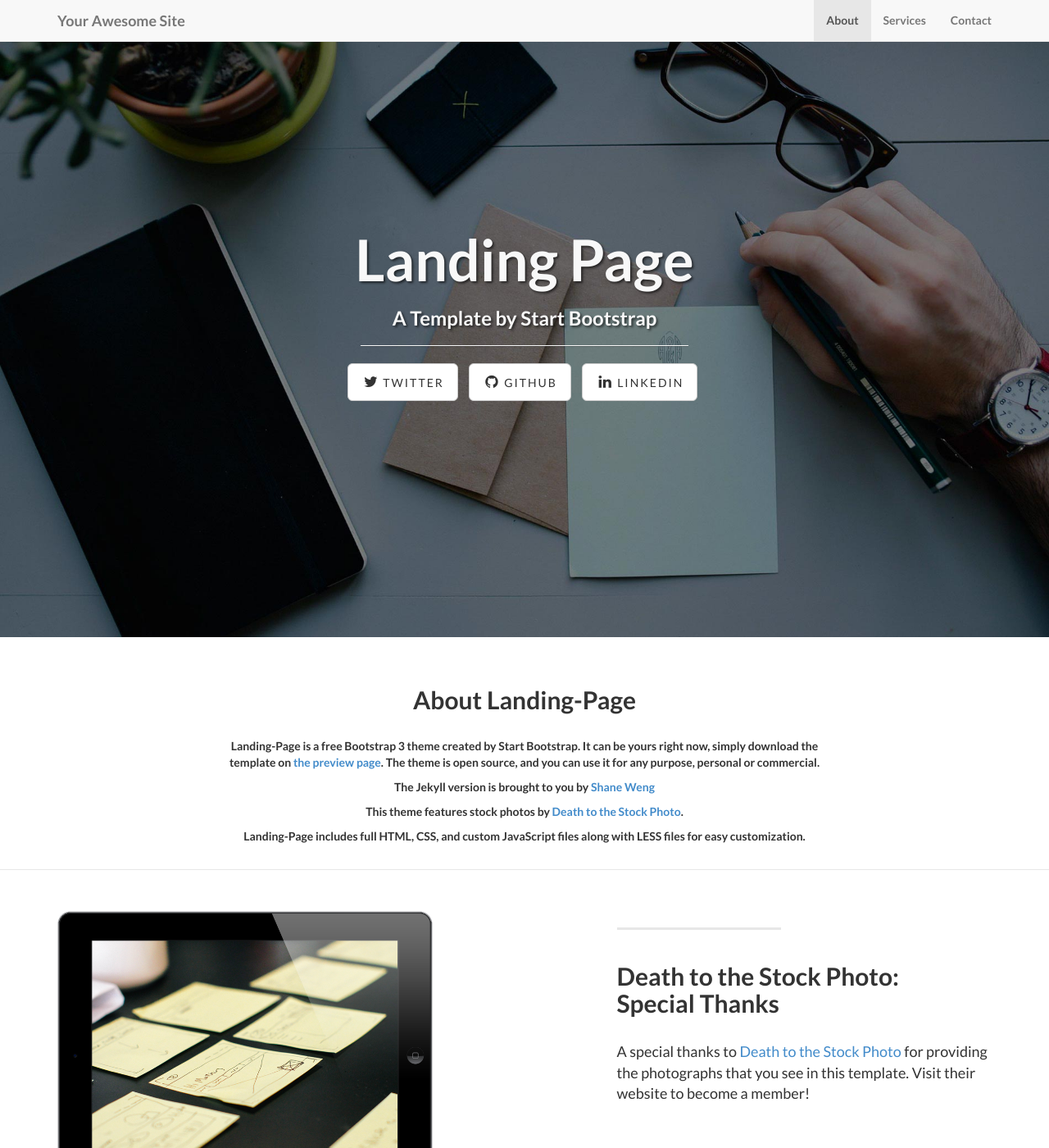
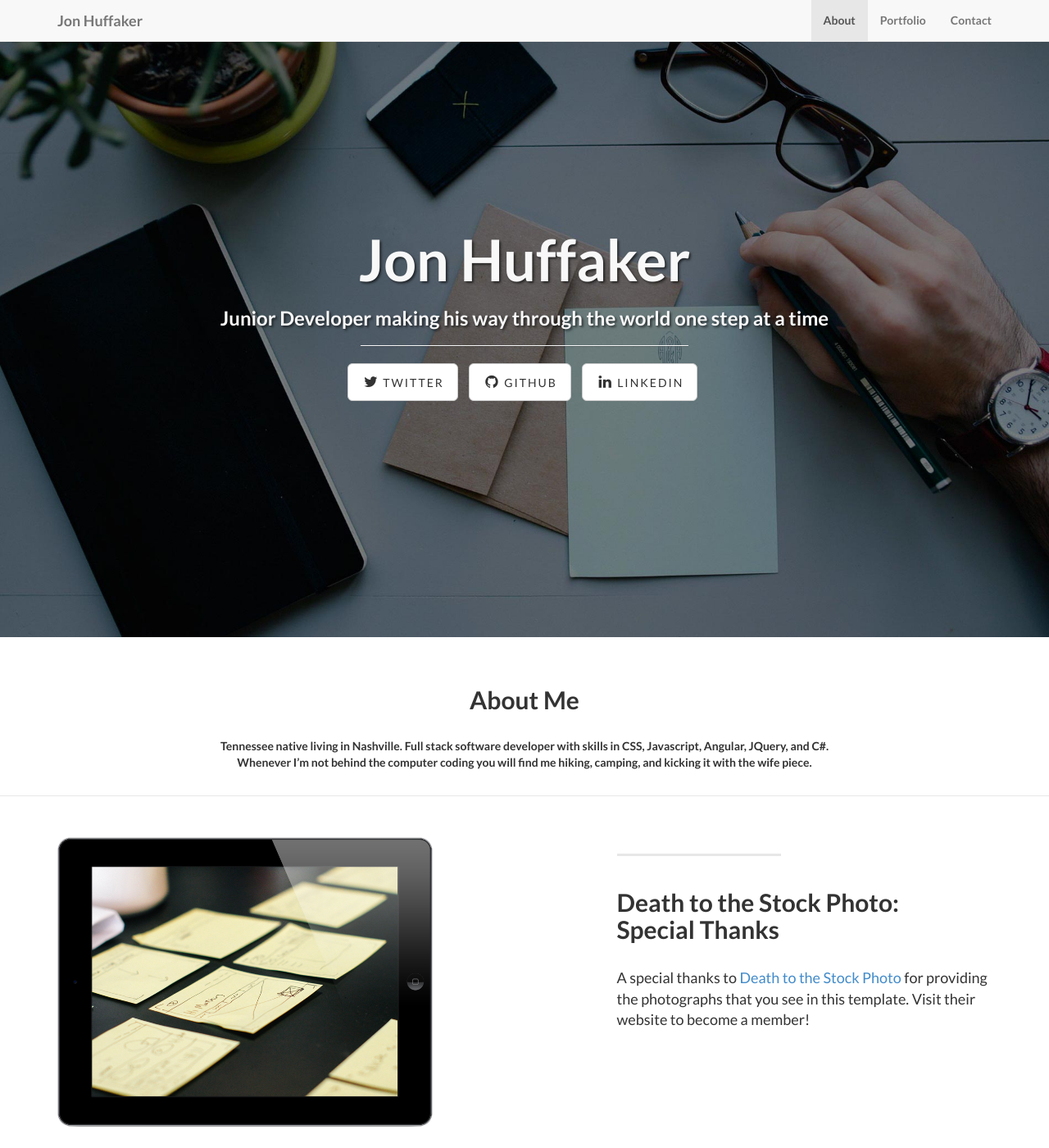
Before and after one commit to jonathanhuffaker/jonathanhuffaker.github.io, a Jekyll site: the page built from index.html, in a window 1280 px wide and 1400 px high. Shown: the whole window at 82% size. Built offline with Jekyll 4.4.1, drawn with Linux system fonts in a browser that asks for light colours; some of the changed text lies outside the part shown.

Commit message:
few inital changes

```diff
--- a/_config.yml
+++ b/_config.yml
@@ -2,15 +2,13 @@
 #      Main Configs       #
 # ----------------------- #
 
-url: http://yoursite.com
-title: Your Awesome Site
-email: your-email@domain.com
-author: Your Name
+url: http://jonhuffaker.com
+title: Jon Huffaker
+email: jonathanhuffaker@gmail.com
+author: Jon Huffaker
 description: > # "Write an awesome description for your new site here.
-  You can edit this line in _config.yml. It will appear in your document
-  head meta (for Google search results) and in your feed.xml site
-  description.
-copyright: 'Copyright &copy; 2015 Your Name. All Rights Reserved.'
+  Full stack software developer with skills in CSS, Javascript, Angular, JQuery, and C#
+copyright: 'Copyright &copy; 2016 Jon Huffaker. All Rights Reserved.'
 credits: 'Credits: Landing Page is a free to use, open source Bootstrap theme created by <a href="http://startbootstrap.com/">Start Bootstrap</a>.'
 
 # ----------------------- #
@@ -27,8 +25,8 @@
 
 social:
   - title: twitter
-    url: https://twitter.com/SBootstrap
+    url: https://twitter.com/j_huffaker
   - title: github
-    url: https://github.com/IronSummitMedia/startbootstrap
+    url: https://github.com/jonathanhuffaker
   - title: linkedin
-    url:
+    url: https://www.linkedin.com/in/jonathan-huffaker-94321368
--- a/_includes/about.html
+++ b/_includes/about.html
@@ -3,12 +3,12 @@
         <div class="row">
             <div class="col-lg-8 col-lg-offset-2">
               <br/><br/>
-              <h2>About Landing-Page</h2>
+              <h2>About Me</h2>
               <br/>
-                <p>Landing-Page is a free Bootstrap 3 theme created by Start Bootstrap. It can be yours right now, simply download the template on <a href="http://startbootstrap.com/template-overviews/landing-page/">the preview page</a>. The theme is open source, and you can use it for any purpose, personal or commercial.</p>
-                <p>The Jekyll version is brought to you by <a href="https://github.com/swcool">Shane Weng</a></p>
+                <p> Tennessee native living in Nashville.  Full stack software developer with skills in CSS, Javascript, Angular, JQuery, and C#.  Whenever I’m not behind the computer coding you will find me hiking, camping, and kicking it with the wife piece.</p>
+               <!--  <p>The Jekyll version is brought to you by <a href="https://github.com/swcool">Shane Weng</a></p>
                 <p>This theme features stock photos by <a href="http://join.deathtothestockphoto.com//">Death to the Stock Photo</a>.</p>
-                <p>Landing-Page includes full HTML, CSS, and custom JavaScript files along with LESS files for easy customization.</p>
+                <p>Landing-Page includes full HTML, CSS, and custom JavaScript files along with LESS files for easy customization.</p> -->
                 <br/>
               </div>
         </div>
--- a/_includes/footer.html
+++ b/_includes/footer.html
@@ -13,7 +13,7 @@
                     </li>
                     <li class="footer-menu-divider">&sdot;</li>
                     <li>
-                        <a href="#services">Services</a>
+                        <a href="#services">Portfolio</a>
                     </li>
                     <li class="footer-menu-divider">&sdot;</li>
                     <li>
--- a/_includes/header.html
+++ b/_includes/header.html
@@ -18,7 +18,7 @@
                     <a class="page-scroll" href="#about">About</a>
                 </li>
                 <li>
-                    <a class="page-scroll" href="#services">Services</a>
+                    <a class="page-scroll" href="#services">Portfolio</a>
                 </li>
                 <li>
                     <a class="page-scroll" href="#contact">Contact</a>
--- a/index.html
+++ b/index.html
@@ -1,5 +1,5 @@
 ---
 layout: default
-title: Landing Page
-subTitle: A Template by Start Bootstrap
+title: Jon Huffaker
+subTitle: Junior Developer making his way through the world one step at a time
 ---
```
Also changed, not shown: img/intro-bg2.jpg (added), 1 other file.
